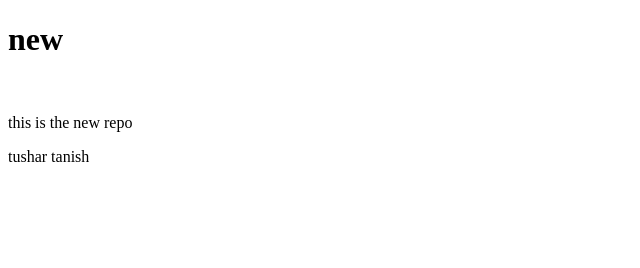
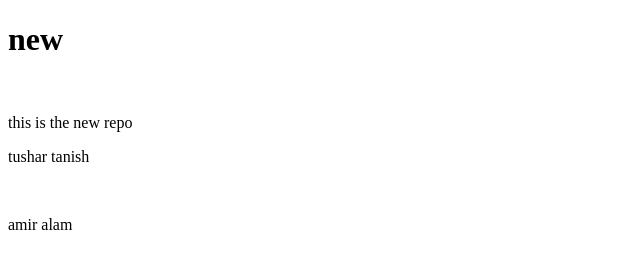
Before and after one commit to mAmanullah7/tushartanish10, a plain HTML site: page index.html in a window 1280 px wide. Shown: the full height of the page, 0-640 px from the left. Drawn offline with Linux system fonts and the light colour scheme.

Commit message:
learning github amir

```diff
--- a/index.html
+++ b/index.html
@@ -10,6 +10,8 @@
     <br>
     <p>this is the new repo</p>
     <p>tushar tanish</p>
+    <br>
+    <p> amir alam</p>
 
 </body>
 </html>
```
